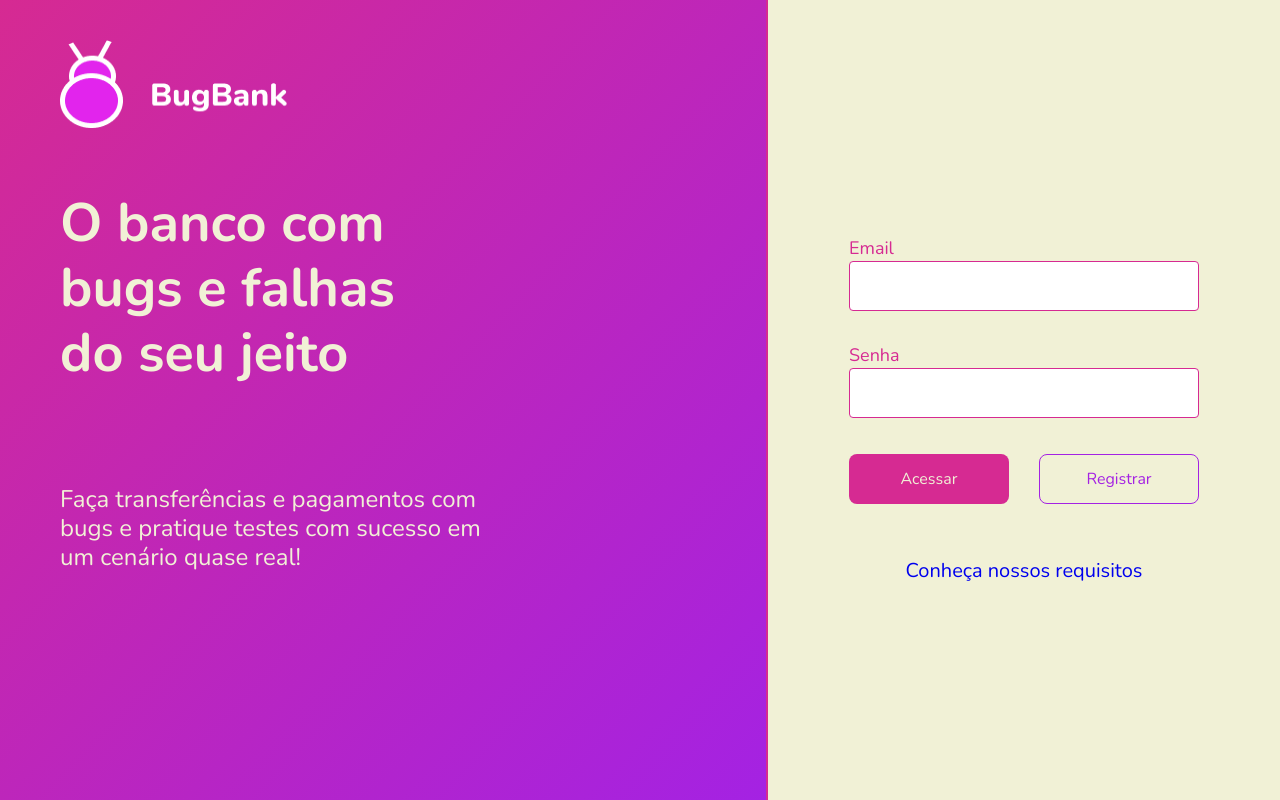
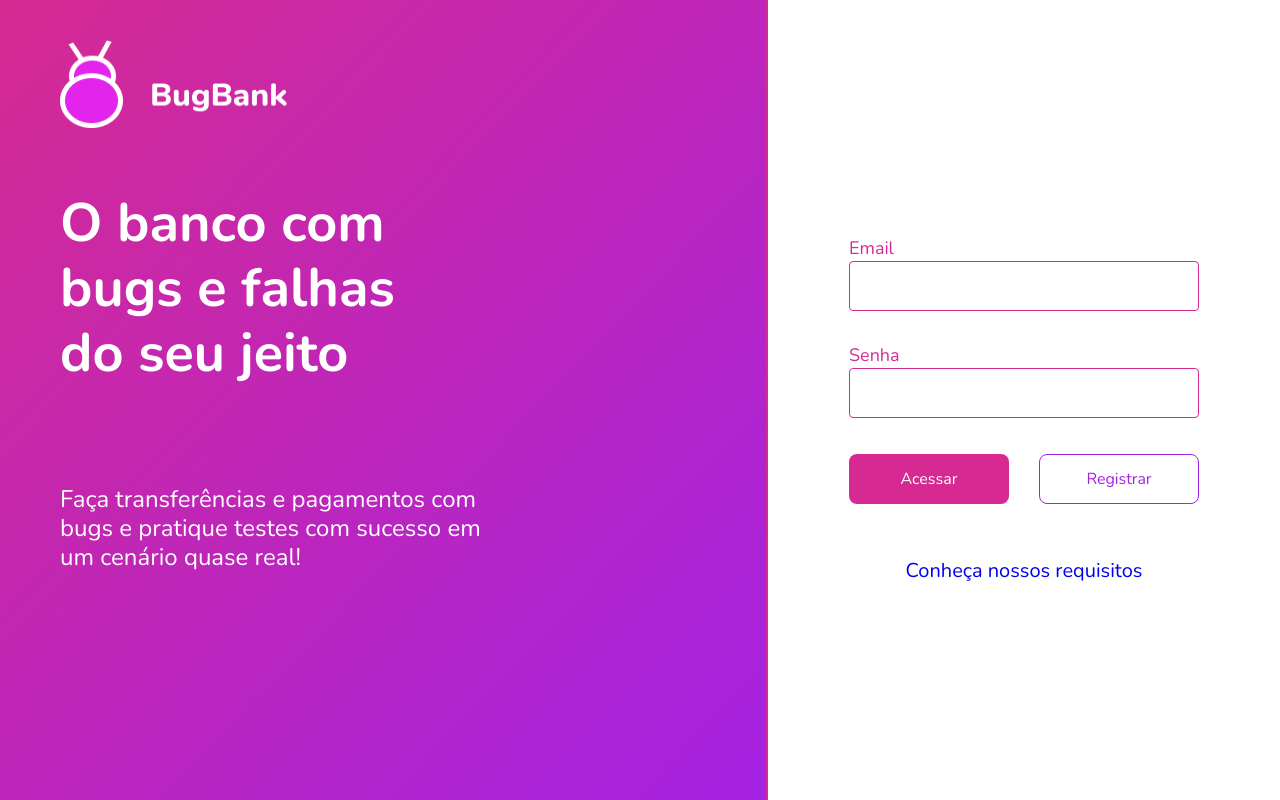
Before and after one commit to jhonatasmatos/bugbank-ui, a Next.js app: page / in a window 1280 px wide. Built offline with nearby package versions, Linux system fonts and the light colour scheme.

Commit message:
style: changed white color

```diff
--- a/src/styles/theme.js
+++ b/src/styles/theme.js
@@ -4,7 +4,7 @@ export const theme = {
       secondary: '#A422E3',
       gray: '#333333',
       black: '#171717',
-      white: '#F1F1D6'
+      white: '#fff'
     },
     font: {
       family: {
```
